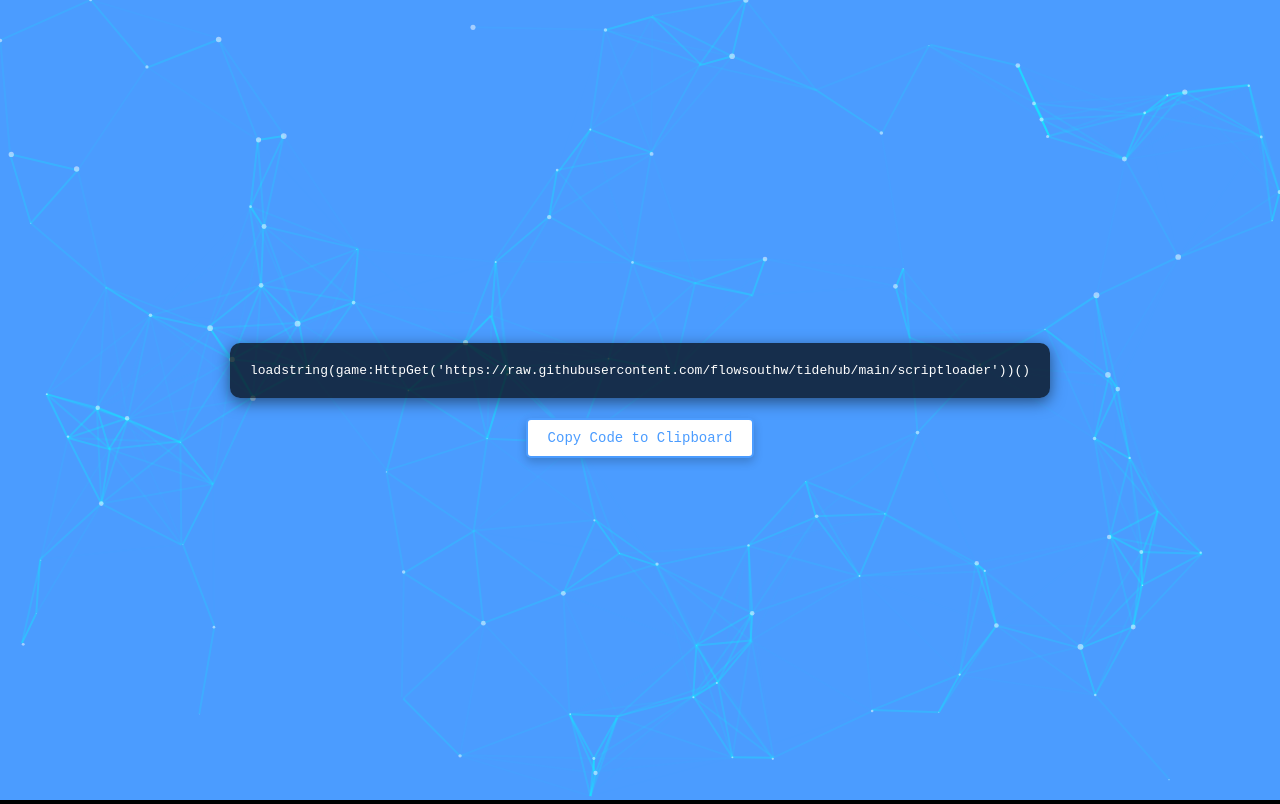
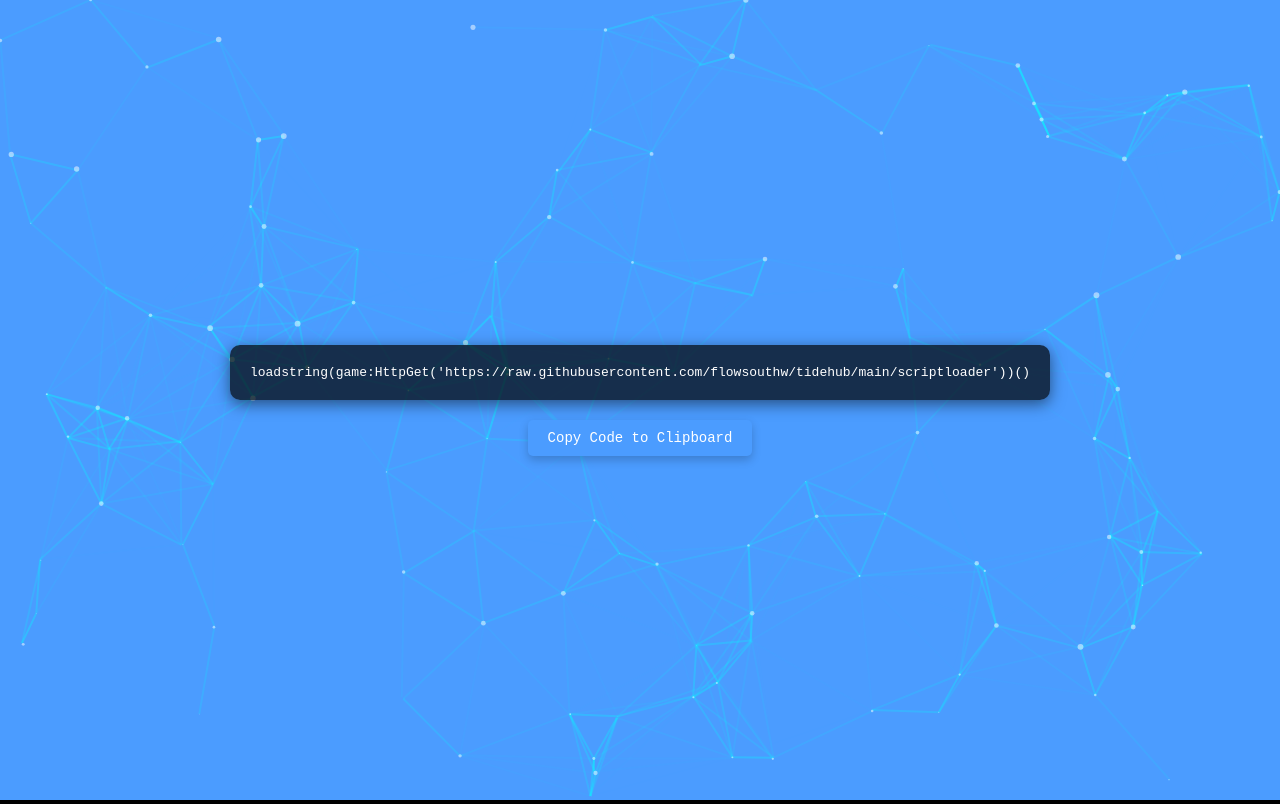
Before and after one commit to betrixgg/betrix.github.io, a plain HTML site: page index.html in a window 1280 px wide. Drawn offline with nearby package versions, Linux system fonts and the light colour scheme; animation ran at ten frames a second.

Commit message:
Update index.html

```diff
--- a/index.html
+++ b/index.html
@@ -32,24 +32,22 @@
             padding: 10px 20px;
             font-family: monospace;
             font-size: 14px;
-            background-color: #ffffff;
-            color: #4b9cff;
-            border: 2px solid #4b9cff;
+            background-color: #4b9cff;
+            color: white;
+            border: none;
             border-radius: 5px;
             cursor: pointer;
-            transition: background-color 0.3s, transform 0.2s, color 0.3s;
+            transition: background-color 0.3s, transform 0.2s;
             box-shadow: 0 4px 10px rgba(0, 0, 0, 0.2);
             position: relative;
             z-index: 1;
         }
         button:hover {
-            background-color: #4b9cff;
-            color: white;
+            background-color: #357ab8;
             transform: scale(1.05);
         }
         button:active {
-            background-color: #357ab8;
-            color: white;
+            background-color: #285a8a;
         }
         #particles-js {
             position: absolute;
```
